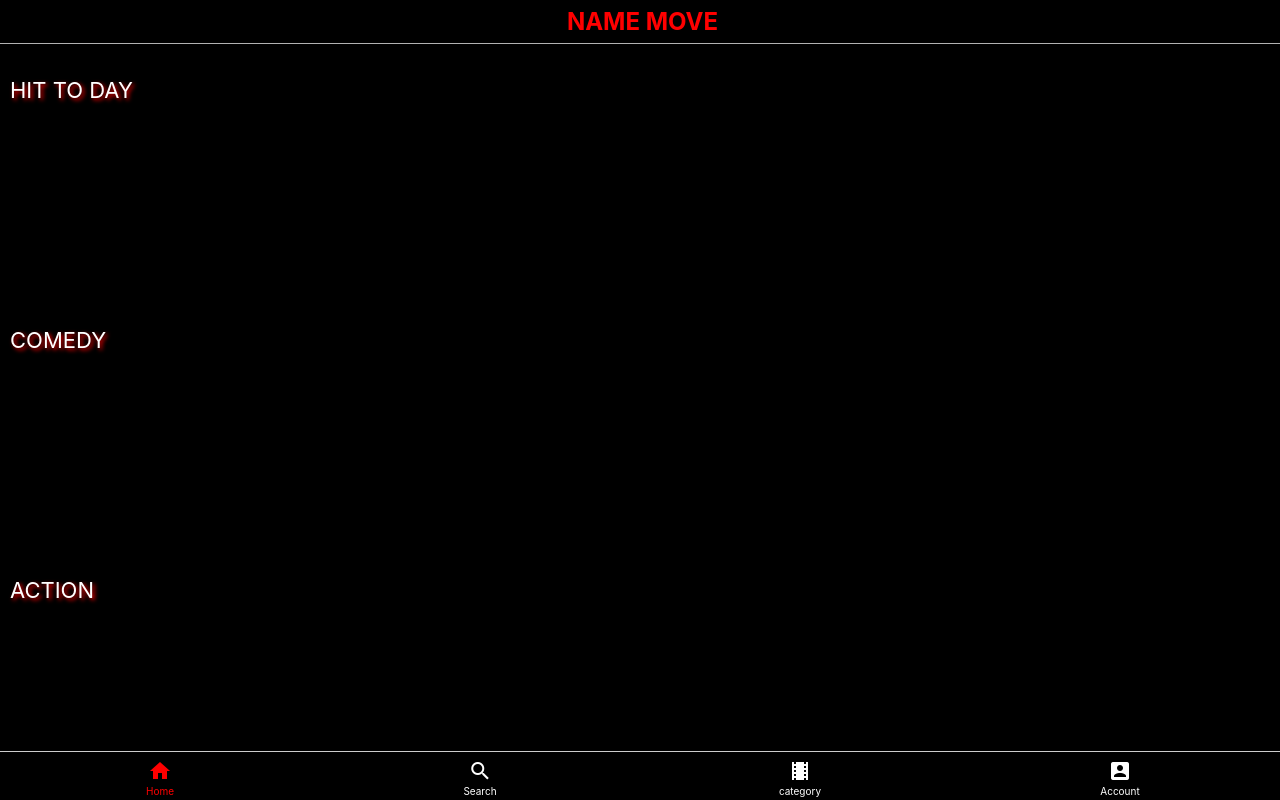
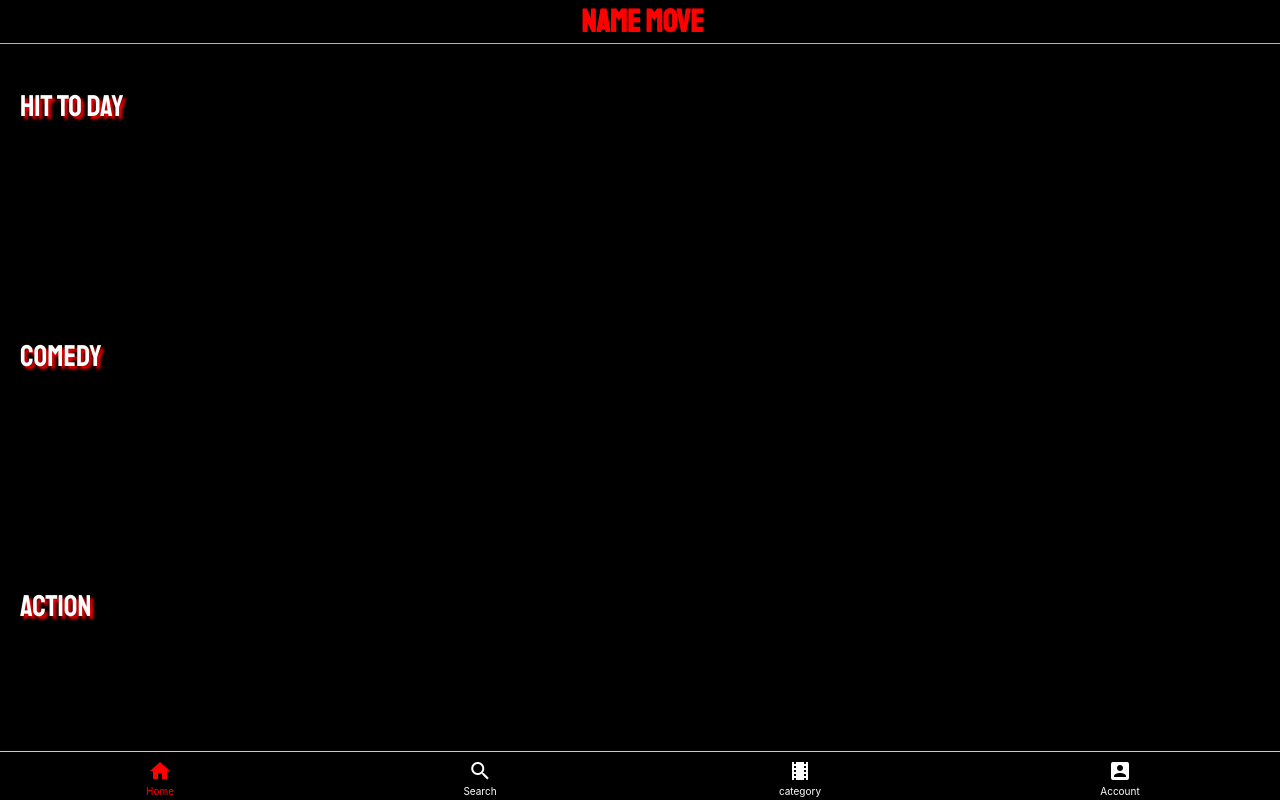
Before and after one commit to sweetcandy273/namemove, a plain HTML site: page namemove.html in a window 1280 px wide. Drawn offline with nearby package versions, Linux system fonts and the light colour scheme; no server answers.

Commit message:
fonts edit

```diff
--- a/css/app.css
+++ b/css/app.css
@@ -16,9 +16,10 @@
 
 .center {
     font-weight: bold;
-    font-size: x-large;
+    font-size: xx-large;
     text-align: center;
     color: white;
+
 }
 
 .imgmove {
@@ -69,9 +70,10 @@
         .movie_list {
           margin: 10px;
           height: 240px;
-          padding-top: 20px;
-          font-size: 22px;
-          text-shadow: red 0.1em 0.1em 0.2em;
+          padding-top: 30px;
+          font-size: 30px;
+          text-shadow: red 0.1em 0.1em 0.1em;
+          font-family: 'Staatliches', cursive;
 
         }
 
--- a/js/index.js
+++ b/js/index.js
@@ -15,7 +15,7 @@ var db = firebase.firestore();
 
 // home.html
 $(function () {
-
+    //  video
   db.collection("movies").get().then((querySnapshot) => {
     querySnapshot.forEach((doc) => {
       if (doc.data().title == "Secret Life of Pets 2") {
@@ -49,7 +49,7 @@ $(function () {
 
 
 
-
+// hit to day
   db.collection("movies").get().then((querySnapshot) => {
     querySnapshot.forEach((doc) => {
       if (doc.data().rating > 7) {
--- a/namemove.html
+++ b/namemove.html
@@ -6,6 +6,10 @@
     <meta charset="utf-8">
     <meta name="viewport" content="width=device-width, initial-scale=1, shrink-to-fit=no">
     <title>Document</title>
+    <link href="https://fonts.googleapis.com/css2?family=Staatliches&display=swap" rel="stylesheet">
+
+
+
     <link rel="stylesheet" href="lib/onsenui/onsenui.css" />
     <link rel="stylesheet" href="lib/onsenui/onsen-css-components.min.css" />
     <link rel="stylesheet" href="/css/app.css">
@@ -24,7 +28,10 @@
     <ons-page>
         <ons-toolbar>
 
-            <div class="center" style="color: red">NAME MOVE</div>
+            <div class="center" style="color: red;font-family: 'Staatliches', cursive;
+
+
+            ">NAME MOVE</div>
 
         </ons-toolbar>
 
@@ -43,6 +50,7 @@
 
     <!-- Optional JavaScript -->
     <!-- jQuery first, then Popper.js, then Bootstrap JS -->
+
     <script src="https://code.jquery.com/jquery-3.3.1.slim.min.js"
         integrity="sha384-q8i/X+965DzO0rT7abK41JStQIAqVgRVzpbzo5smXKp4YfRvH+8abtTE1Pi6jizo"
         crossorigin="anonymous"></script>
--- a/views/home.html
+++ b/views/home.html
@@ -21,7 +21,7 @@
 
 
       <div class="movie_list">
-         HIT TO DAY
+        <div style="margin-left: 10px;">HIT TO DAY</div>
         <ons-carousel auto-refresh swipeable overscrollable item-width="170px" id="list-movie-hit" >
 
 
@@ -29,7 +29,7 @@
       </div>
 
       <div class="movie_list">
-        COMEDY
+        <div style="margin-left: 10px;">COMEDY</div>
         <ons-carousel auto-refresh swipeable overscrollable item-width="170px" id="list-movie-comedy">
 
 
@@ -37,7 +37,7 @@
       </div>
 
       <div class="movie_list">
-        ACTION
+        <div style="margin-left: 10px;">ACTION</div>
         <ons-carousel auto-refresh swipeable overscrollable item-width="170px" id="list-movie-action">
 
 
@@ -45,7 +45,7 @@
       </div>
 
       <div class="movie_list">
-        HORROR
+        <div style="margin-left: 10px;"> HORROR </div>
         <ons-carousel auto-refresh swipeable overscrollable item-width="170px" id="list-movie-horror">
 
 
@@ -53,12 +53,14 @@
       </div>
 
       <div class="movie_list">
-        ROMANCE
+        <div style="margin-left: 10px;">ROMANCE</div>
         <ons-carousel auto-refresh swipeable overscrollable item-width="170px" id="list-movie-romance">
 
 
         </ons-carousel>
       </div>
+      <br>
+
     </ons-page>
   </template>
 </ons-page>
```
Also changed, not shown: views/movie_details.html (+6 -21 lines).
